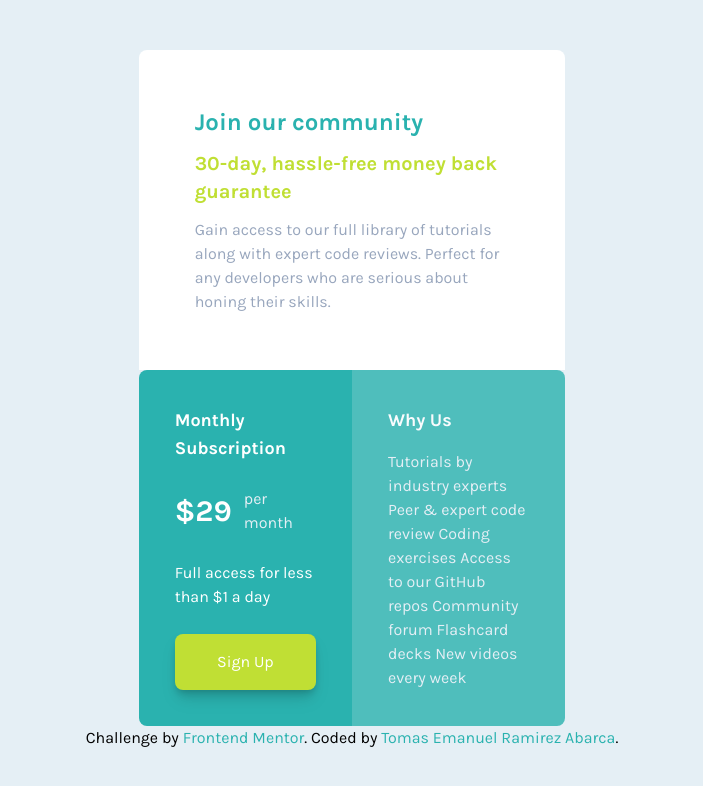
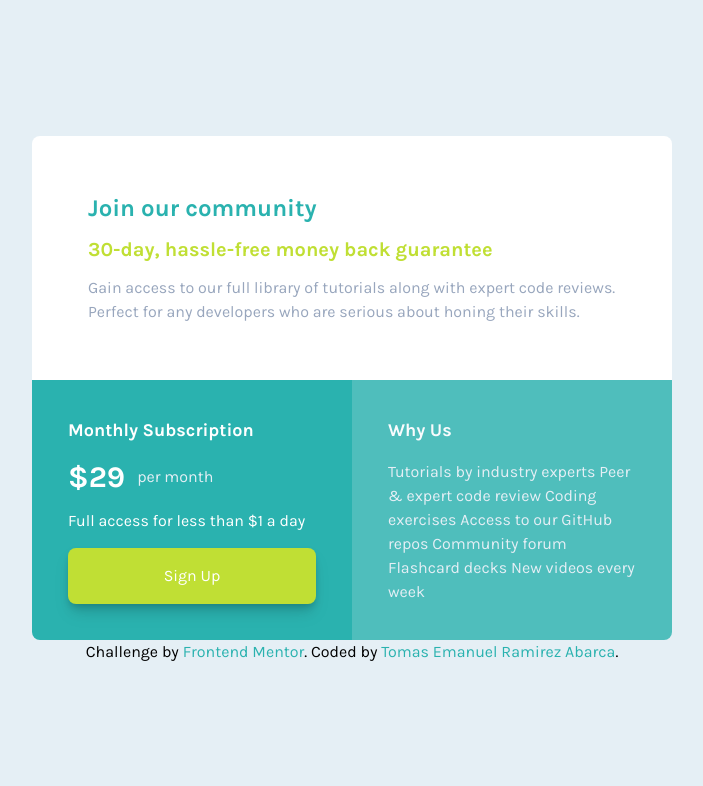
Before and after one commit to emanuel-ra/Single-price-grid-component, a website: page index.html in a window 1280 px wide. Shown: the whole page, without its empty margins (288-991 px from the left). Drawn offline with Linux system fonts and the light colour scheme.

Commit message:
Fix rounded

```diff
--- a/assets/css/tailwindcss.css
+++ b/assets/css/tailwindcss.css
@@ -20,7 +20,7 @@
 
     }
     .card{
-        @apply w-full grid grid-cols-1 lg:grid-cols-2 lg:w-1/3
+        @apply w-full grid grid-cols-1 lg:grid-cols-2 lg:w-1/2 2xl:w-1/3
     }
     .card-header{
         @apply col-span-1 lg:col-span-2  bg-white p-14 space-y-3 rounded-t-lg
@@ -35,13 +35,13 @@
         @apply text-grayish-blue text-[16px]
     }
     .card-body-left{
-        @apply  col-span-1 p-9 bg-cyan flex flex-col justify-between lg:rounded-l-lg
+        @apply  col-span-1 p-9 bg-cyan flex flex-col justify-between lg:rounded-bl-lg
     }
     .card-body-left > h3{
         @apply text-lg font-semibold text-white
     }
     .card-body-right{
-        @apply  col-span-1 p-9  bg-cyan opacity-80 flex flex-col justify-between rounded-b lg:rounded-l-none lg:rounded-r-lg
+        @apply  col-span-1 p-9  bg-cyan opacity-80 flex flex-col justify-between rounded-b-lg lg:rounded-l-none lg:rounded-br-lg
     }
     .card-body-right > h3{
         @apply text-lg font-semibold text-white
```
Also changed, not shown: css/app.css.
